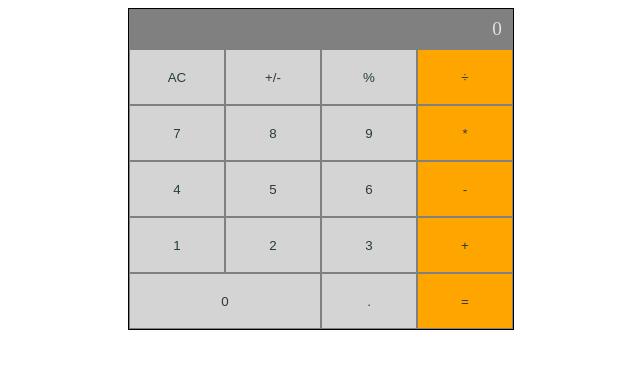
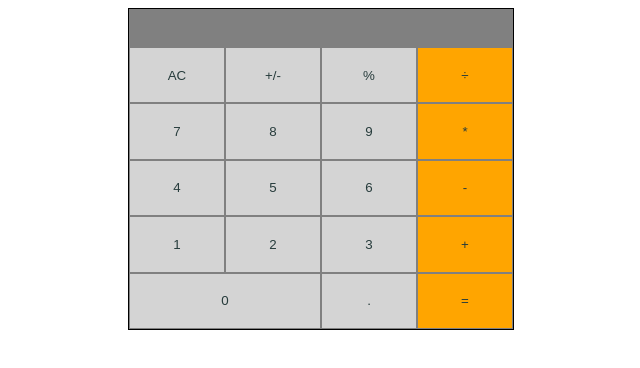
Before and after one commit to agneta1991/math-magicians, a React (Create React App) app: page / in a window 1280 px wide. Shown: the top 368 px of the page, without its empty margins (319-959 px from the left). Built offline with nearby package versions, Linux system fonts and the light colour scheme.

Commit message:
updated calculator screen to display numbers and operator

```diff
--- a/src/components/calculator.js
+++ b/src/components/calculator.js
@@ -18,7 +18,11 @@ function Calculator() {
     <div className="calc">
       <div className="screen">
         <span>
-          {calculatorState.next || calculatorState.total || '0'}
+          {calculatorState.total}
+          {' '}
+          {calculatorState.operation}
+          {' '}
+          {calculatorState.next}
         </span>
       </div>
       <ButtonDiv onButtonClick={handleClick} />
```
